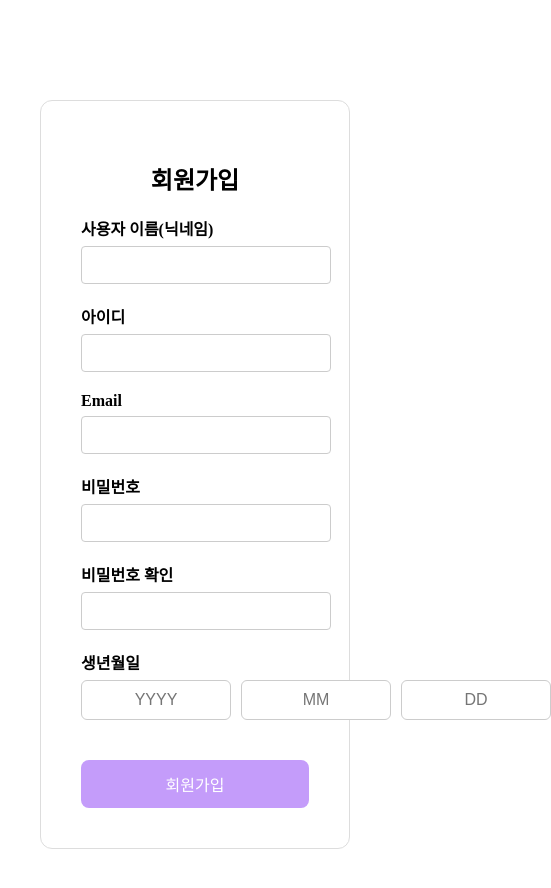
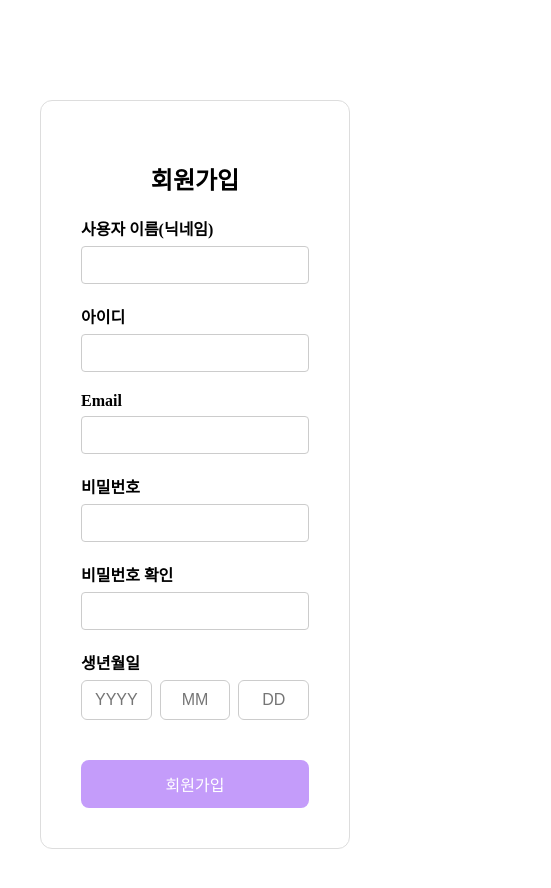
Before and after one commit to CROM-IDLE-CROMI/Team-IT-FE, a React (Vite) app: page /signup in a window 390 px wide. Shown: the top 888 px of the page, 551 px wide, since content can reach past the window. Built offline with nearby package versions, Linux system fonts and the light colour scheme.

Commit message:
Style : Login과 Signup에서 container 부분의 박스 크기 반응형으로 변경 및 버튼과 사이즈 같게 변경

```diff
--- a/src/App.css
+++ b/src/App.css
@@ -9,7 +9,9 @@
    공통 입력 그룹 스타일
 ====================================================== */
 .input-group {
-  margin-bottom: 20px;
+  width: 100%;
+  box-sizing: border-box;
+  margin: 0 auto 20px;
   text-align: left;
 }
 
@@ -25,6 +27,7 @@
   font-size: 14px;
   border-radius: 4px;
   border: 1px solid #ccc;
+  box-sizing: border-box;
 }
 
 /* =====================================================
@@ -34,6 +37,7 @@
   width: 100%;
   padding: 12px;
   font-size: 16px;
+  box-sizing: border-box;
   border: none;
   border-radius: 6px;
   cursor: pointer;
@@ -104,7 +108,9 @@
    로그인 페이지 스타일
 ====================================================== */
 .login-container {
+  width: 100%;
   max-width: 400px;
+  box-sizing: border-box;
   margin: 80px auto;
   padding: 40px;
   border: 1px solid #ddd;
@@ -159,17 +165,19 @@
 
 .date-group {
   display: flex;
-  gap: 10px;
+  gap: 8px;
 }
 
 .date-group input {
-  width: 128px;
+  flex: 1;
+  min-width: 0;
   padding: 10px;
   font-size: 16px;
   border: 1px solid #ccc;
   border-radius: 6px;
   text-align: center;
   transition: border-color 0.2s ease;
+  box-sizing: border-box;
 }
 
 .date-group input:focus {
--- a/src/components/signup/SignupForm.tsx
+++ b/src/components/signup/SignupForm.tsx
@@ -1,4 +1,5 @@
 import { useSignup } from './useSignup';
+import '../../App.css';
 
 const SignupForm = () => {
   const {
```
